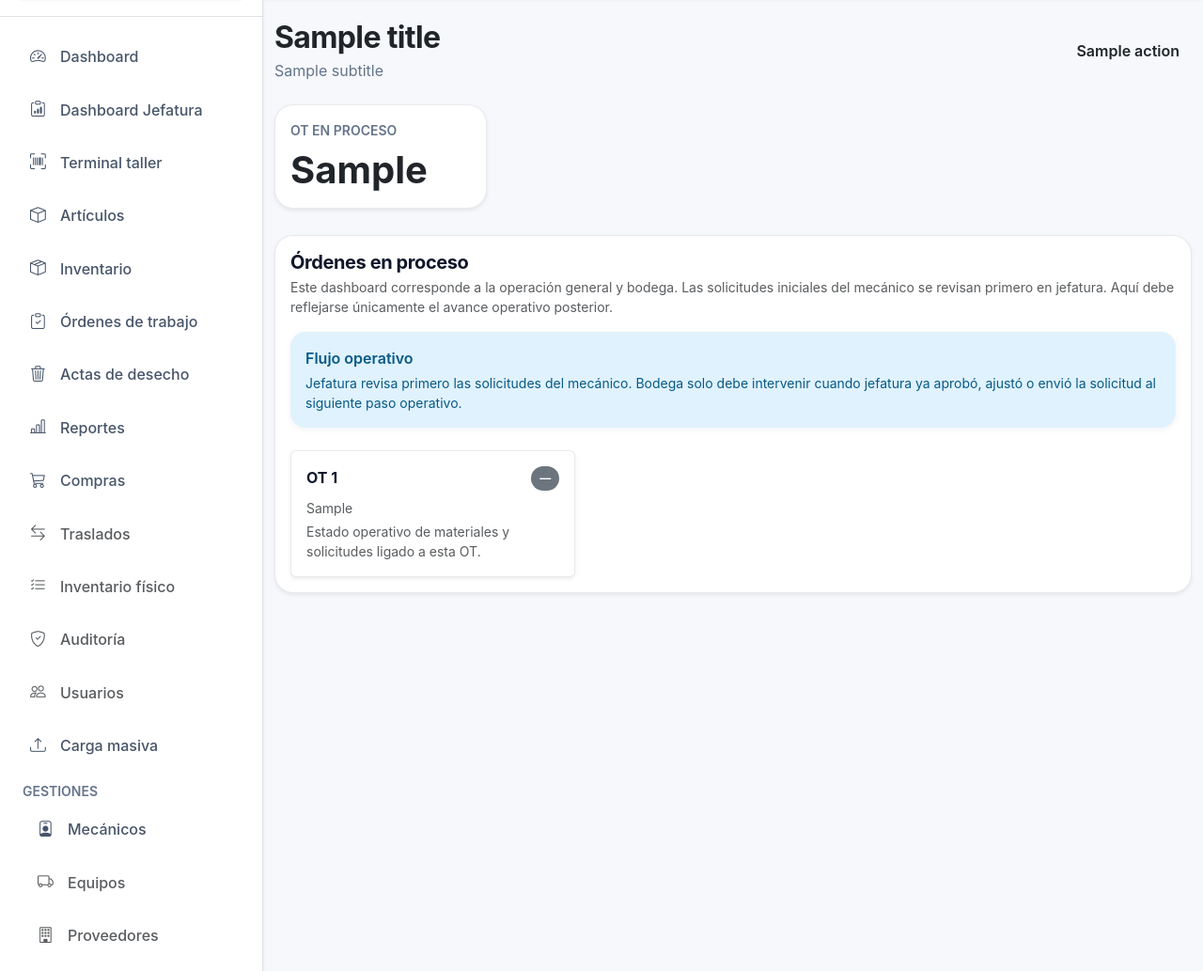
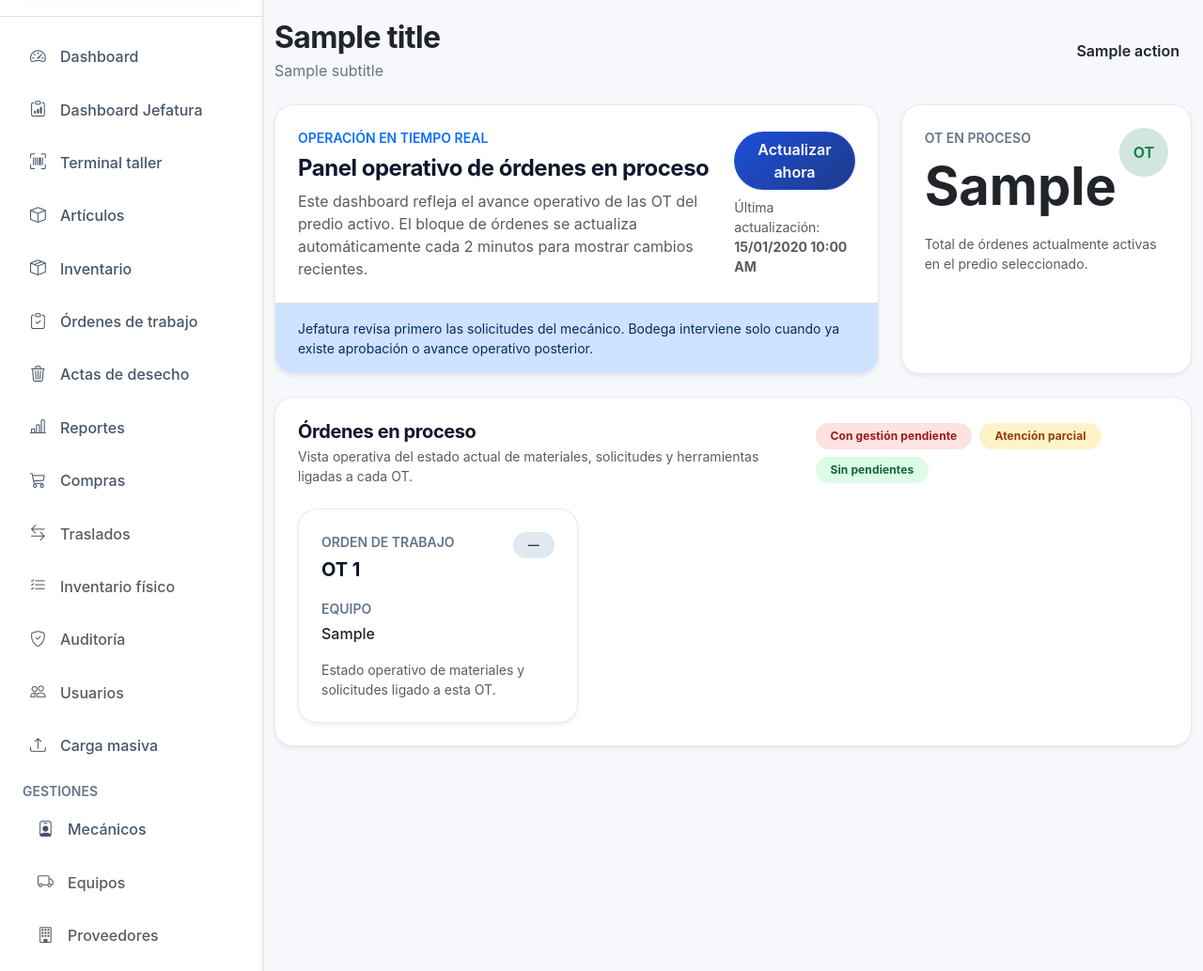
Before and after one commit to alamodylan/sistema-atm, a Python web app: template app/templates/dashboard/index.html in a window 1280 px wide. Shown: the part 84-1117 px from the top of the page at 94% size. Run offline with Jinja, Linux system fonts and the light colour scheme; the template is opened without the code that fills it: most values are stand-ins (such as "Sample title", 1, 10 or a date in 2020).

Commit message:
Cambios en dashboard

```diff
--- /dev/null
+++ b/app/templates/dashboard/_work_orders.html
@@ -0,0 +1,46 @@
+<div class="row g-3">
+    {% for ot in work_orders_in_process_list %}
+    <div class="col-12 col-md-6 col-xl-4">
+        <a href="{{ url_for('work_orders.get_work_order', work_order_id=ot.id, source='dashboard') }}"
+           class="text-decoration-none text-dark">
+            <div class="card border-0 shadow-sm rounded-4 h-100 dashboard-ot-card">
+                <div class="card-body p-4">
+                    <div class="d-flex justify-content-between align-items-start gap-3 mb-3">
+                        <div>
+                            <div class="small text-uppercase text-secondary fw-semibold mb-1">
+                                Orden de trabajo
+                            </div>
+                            <div class="fw-bold fs-5">OT {{ ot.number }}</div>
+                        </div>
+
+                        {% if ot.semaforo == "RED" %}
+                            <span class="badge rounded-pill text-bg-danger px-3 py-2">Con gestión pendiente</span>
+                        {% elif ot.semaforo == "YELLOW" %}
+                            <span class="badge rounded-pill text-bg-warning text-dark px-3 py-2">Atención parcial</span>
+                        {% elif ot.semaforo == "GREEN" %}
+                            <span class="badge rounded-pill text-bg-success px-3 py-2">Sin pendientes</span>
+                        {% else %}
+                            <span class="badge rounded-pill text-bg-secondary px-3 py-2">—</span>
+                        {% endif %}
+                    </div>
+
+                    <div class="mb-3">
+                        <div class="small text-secondary text-uppercase fw-semibold mb-1">Equipo</div>
+                        <div class="text-dark fw-medium">
+                            {{ ot.equipment_code_snapshot or "Sin equipo" }}
+                        </div>
+                    </div>
+
+                    <div class="small text-muted">
+                        Estado operativo de materiales y solicitudes ligado a esta OT.
+                    </div>
+                </div>
+            </div>
+        </a>
+    </div>
+    {% else %}
+    <div class="col-12 text-muted text-center">
+        No hay órdenes en proceso.
+    </div>
+    {% endfor %}
+</div>
--- a/app/templates/dashboard/index.html
+++ b/app/templates/dashboard/index.html
@@ -5,82 +5,88 @@
 {% block content %}
 {% include 'components/page_header.html' with context %}
 
-<div class="row g-4">
-    <div class="col-12 col-md-6 col-xl-3">
+<div class="row g-4 mb-4">
+    <div class="col-12 col-xl-8">
+        <div class="card border-0 shadow-sm rounded-4 overflow-hidden h-100">
+            <div class="card-body p-4">
+                <div class="d-flex flex-column flex-lg-row justify-content-between align-items-lg-center gap-3">
+                    <div>
+                        <div class="text-uppercase fw-semibold small text-primary mb-2">
+                            Operación en tiempo real
+                        </div>
+                        <h4 class="fw-bold mb-2">Panel operativo de órdenes en proceso</h4>
+                        <div class="text-muted">
+                            Este dashboard refleja el avance operativo de las OT del predio activo.
+                            El bloque de órdenes se actualiza automáticamente cada 2 minutos para mostrar cambios recientes.
+                        </div>
+                    </div>
+
+                    <div class="d-flex flex-column align-items-lg-end gap-2">
+                        <button id="refreshDashboardBtn" class="btn btn-primary rounded-pill px-4">
+                            Actualizar ahora
+                        </button>
+                        <div class="small text-muted">
+                            Última actualización:
+                            <strong id="lastRefreshLabel">
+                                {{ current_time.strftime('%d/%m/%Y %I:%M %p') if current_time else '-' }}
+                            </strong>
+                        </div>
+                    </div>
+                </div>
+            </div>
+            <div class="bg-primary-subtle px-4 py-3 border-top">
+                <div class="small text-primary-emphasis mb-0">
+                    Jefatura revisa primero las solicitudes del mecánico. Bodega interviene solo cuando ya existe aprobación o avance operativo posterior.
+                </div>
+            </div>
+        </div>
+    </div>
+
+    <div class="col-12 col-md-6 col-xl-4">
         <div class="card border-0 shadow-sm rounded-4 h-100">
-            <div class="card-body">
-                <div class="text-secondary small text-uppercase fw-semibold">OT en proceso</div>
-                <div class="display-6 fw-bold text-dark mt-2">
-                    {{ work_orders_in_process }}
+            <div class="card-body p-4">
+                <div class="d-flex justify-content-between align-items-start mb-3">
+                    <div>
+                        <div class="text-secondary small text-uppercase fw-semibold">OT en proceso</div>
+                        <div class="display-4 fw-bold text-dark mt-2">
+                            {{ work_orders_in_process }}
+                        </div>
+                    </div>
+                    <div class="rounded-circle bg-success-subtle d-flex align-items-center justify-content-center"
+                         style="width: 52px; height: 52px;">
+                        <span class="fw-bold text-success">OT</span>
+                    </div>
+                </div>
+
+                <div class="small text-muted">
+                    Total de órdenes actualmente activas en el predio seleccionado.
                 </div>
             </div>
         </div>
     </div>
 </div>
 
-<div class="row g-4 mt-1">
+<div class="row g-4">
     <div class="col-12">
         <div class="card border-0 shadow-sm rounded-4">
-            <div class="card-body">
-                <div class="d-flex flex-column flex-md-row justify-content-between align-items-md-center gap-3 mb-3">
+            <div class="card-body p-4">
+                <div class="d-flex flex-column flex-md-row justify-content-between align-items-md-center gap-3 mb-4">
                     <div>
                         <h5 class="fw-bold mb-1">Órdenes en proceso</h5>
                         <div class="text-muted small">
-                            Este dashboard corresponde a la operación general y bodega. Las solicitudes iniciales del mecánico
-                            se revisan primero en jefatura. Aquí debe reflejarse únicamente el avance operativo posterior.
+                            Vista operativa del estado actual de materiales, solicitudes y herramientas ligadas a cada OT.
                         </div>
+                    </div>
+
+                    <div class="d-flex flex-wrap gap-2">
+                        <span class="badge rounded-pill text-bg-danger px-3 py-2">Con gestión pendiente</span>
+                        <span class="badge rounded-pill text-bg-warning text-dark px-3 py-2">Atención parcial</span>
+                        <span class="badge rounded-pill text-bg-success px-3 py-2">Sin pendientes</span>
                     </div>
                 </div>
 
-                <div class="alert alert-info border-0 rounded-4 mb-4">
-                    <div class="fw-semibold mb-1">Flujo operativo</div>
-                    <div class="small mb-0">
-                        Jefatura revisa primero las solicitudes del mecánico. Bodega solo debe intervenir cuando jefatura
-                        ya aprobó, ajustó o envió la solicitud al siguiente paso operativo.
-                    </div>
-                </div>
-
-                <div class="row g-3">
-                    {% for ot in work_orders_in_process_list %}
-                    <div class="col-12 col-md-6 col-xl-4">
-                        <a href="{{ url_for('work_orders.get_work_order', work_order_id=ot.id, source='dashboard') }}"
-                           class="text-decoration-none text-dark">
-
-                            <div class="card border shadow-sm h-100">
-                                <div class="card-body">
-
-                                    <div class="d-flex justify-content-between mb-2">
-                                        <strong>OT {{ ot.number }}</strong>
-
-                                        {% if ot.semaforo == "RED" %}
-                                            <span class="badge bg-danger">Con gestión pendiente</span>
-                                        {% elif ot.semaforo == "YELLOW" %}
-                                            <span class="badge bg-warning text-dark">Atención parcial</span>
-                                        {% elif ot.semaforo == "GREEN" %}
-                                            <span class="badge bg-success">Sin pendientes</span>
-                                        {% else %}
-                                            <span class="badge bg-secondary">—</span>
-                                        {% endif %}
-                                    </div>
-
-                                    <div class="small text-muted mb-1">
-                                        {{ ot.equipment_code_snapshot or "Sin equipo" }}
-                                    </div>
-
-                                    <div class="small text-muted">
-                                        Estado operativo de materiales y solicitudes ligado a esta OT.
-                                    </div>
-
-                                </div>
-                            </div>
-
-                        </a>
-                    </div>
-                    {% else %}
-                    <div class="col-12 text-muted">
-                        No hay órdenes en proceso.
-                    </div>
-                    {% endfor %}
+                <div id="workOrdersContainer">
+                    {% include "dashboard/_work_orders.html" %}
                 </div>
 
             </div>
@@ -88,4 +94,73 @@
     </div>
 </div>
 
+<style>
+.dashboard-ot-card {
+    transition: transform 0.18s ease, box-shadow 0.18s ease, opacity 0.18s ease;
+}
+
+.dashboard-ot-card:hover {
+    transform: translateY(-4px);
+    box-shadow: 0 1rem 2rem rgba(15, 23, 42, 0.10) !important;
+}
+</style>
+
+<script>
+(function () {
+    const refreshBtn = document.getElementById("refreshDashboardBtn");
+    const workOrdersContainer = document.getElementById("workOrdersContainer");
+    const lastRefreshLabel = document.getElementById("lastRefreshLabel");
+
+    function formatNow() {
+        const now = new Date();
+
+        const day = String(now.getDate()).padStart(2, "0");
+        const month = String(now.getMonth() + 1).padStart(2, "0");
+        const year = now.getFullYear();
+
+        let hours = now.getHours();
+        const minutes = String(now.getMinutes()).padStart(2, "0");
+        const ampm = hours >= 12 ? "PM" : "AM";
+
+        hours = hours % 12;
+        hours = hours ? hours : 12;
+        const hoursStr = String(hours).padStart(2, "0");
+
+        return `${day}/${month}/${year} ${hoursStr}:${minutes} ${ampm}`;
+    }
+
+    async function refreshWorkOrders() {
+        if (!workOrdersContainer) return;
+
+        try {
+            const res = await fetch("/dashboard/partial/work-orders", {
+                headers: {
+                    "X-Requested-With": "XMLHttpRequest"
+                }
+            });
+
+            if (!res.ok) {
+                throw new Error("No se pudo actualizar el bloque de órdenes.");
+            }
+
+            const html = await res.text();
+            workOrdersContainer.style.opacity = "0.55";
+            workOrdersContainer.innerHTML = html;
+            workOrdersContainer.style.opacity = "1";
+
+            if (lastRefreshLabel) {
+                lastRefreshLabel.textContent = formatNow();
+            }
+        } catch (error) {
+            console.error("Error actualizando bloque de OTs:", error);
+        }
+    }
+
+    if (refreshBtn) {
+        refreshBtn.addEventListener("click", refreshWorkOrders);
+    }
+
+    setInterval(refreshWorkOrders, 120000);
+})();
+</script>
 {% endblock %}
```
Also changed, not shown: app/routes/dashboard_routes.py (+67 -0 lines).
